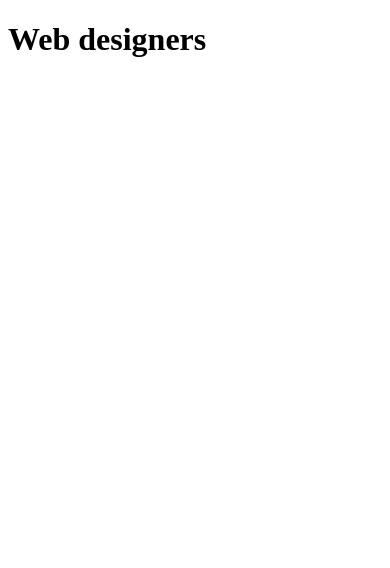
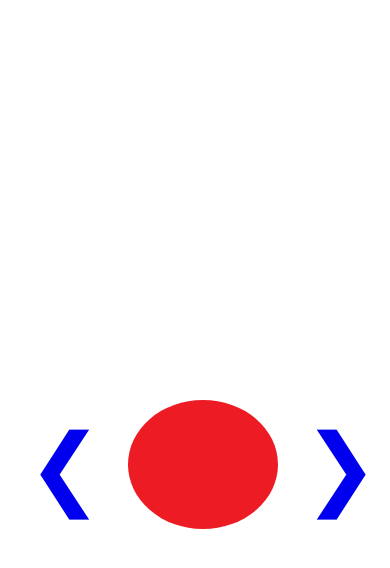
Before and after one commit to codedevstem/Dikult105, a plain HTML site: page website/index.html in a window 390 px wide. Drawn offline with Linux system fonts and the light colour scheme.

Commit message:
Created flex layout for the main navbar and laid foundation for scolling

```diff
--- a/website/css/master.css
+++ b/website/css/master.css
@@ -0,0 +1,45 @@
+body {
+  width: 100%;
+}
+header {
+  margin-bottom: 25em;
+}
+main {
+  text-align: center;
+}
+#personsNav{
+  list-style: none;
+  display: flex;
+  justify-content: space-between;
+  align-items: center;
+  margin-left: auto;
+  margin-right: auto;
+  width: 80%;
+}
+.arrows {
+  font-size: 90px;
+  text-decoration: none;
+}
+.picLinks{
+  max-width: 220px;
+  border-radius: 100%;
+}
+
+@media (max-width: 1100px) {
+  #picLinkThree{
+    display: none;
+  }
+}
+@media (max-width: 850px) {
+  #picLinkTwo{
+    display: none;
+  }
+}
+@media (max-width: 480px) {
+    #personsNav {
+      width: 90%;
+    }
+    .picLinks {
+      max-width: 150px;
+    }
+}
--- a/website/index.html
+++ b/website/index.html
@@ -3,10 +3,23 @@
   <head>
     <meta charset="utf-8">
     <title>Index page</title>
+    <link rel="stylesheet" href="css/master.css">
   </head>
   <body>
     <header>
-      <h1>Web designers</h1>
+      <nav id="mainNav">
+
+      </nav>
     </header>
+    <main>
+      <nav id="personsNav">
+        <li><a href="#" class="arrows" onclick="">&#10094;</a></li>
+        <li><a href="#"><img id="picLinkOne" class="picLinks" src="images/testOne.png" alt="testPictureOne" /></a></li>
+        <li id="picLinkTwo"><a href="#" ><img class="picLinks" src="images/testTwo.png" alt="testPictureTwo" /></a></li>
+        <li id="picLinkThree"><a href="#" ><img class="picLinks" src="images/testThree.png" alt="testPictureThree" /></a></li>
+        <li><a href="#" class="arrows" onclick="">&#10095;</a></li>
+      </nav>
+    </main>
+    <footer></footer>
   </body>
 </html>
```
Also changed, not shown: website/images/testOne.png (added), website/images/testThree.png (added), website/images/testTwo.png (added), website/scripts/main.js (added), 1 other file.
